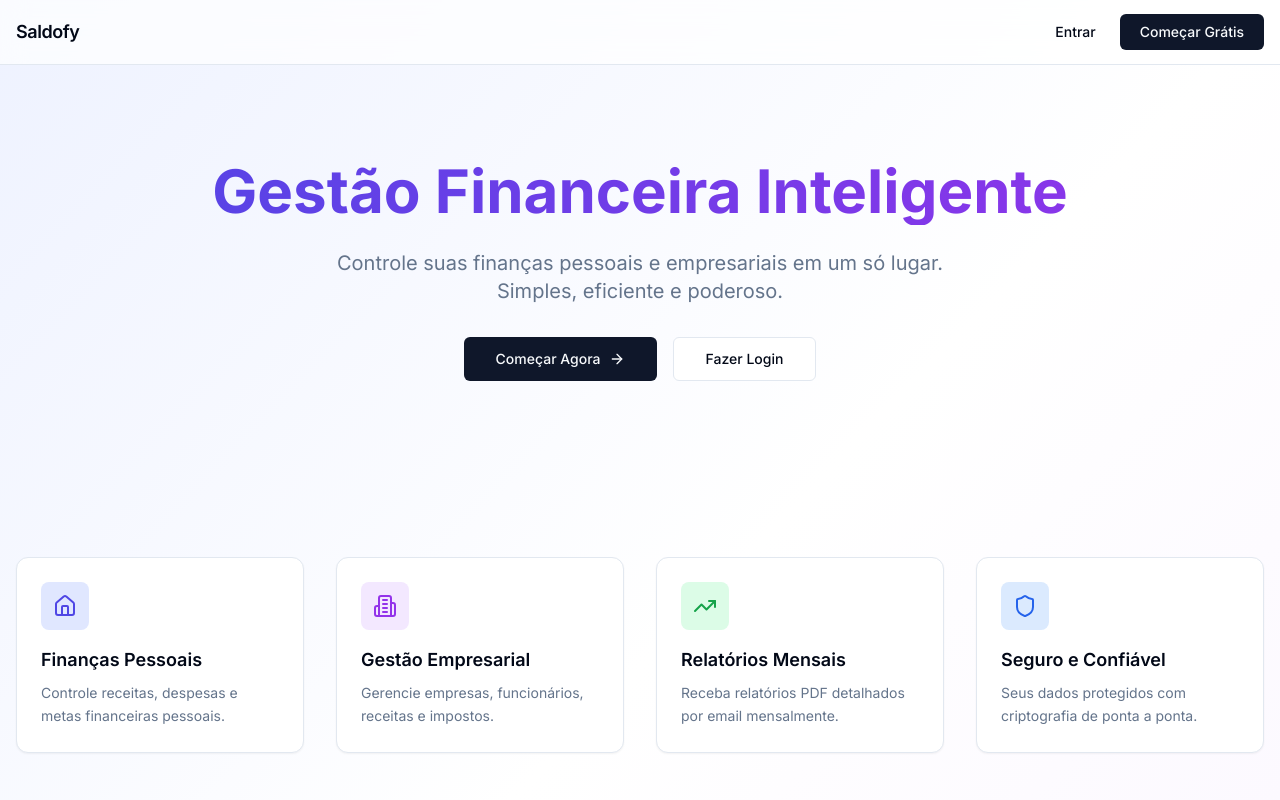
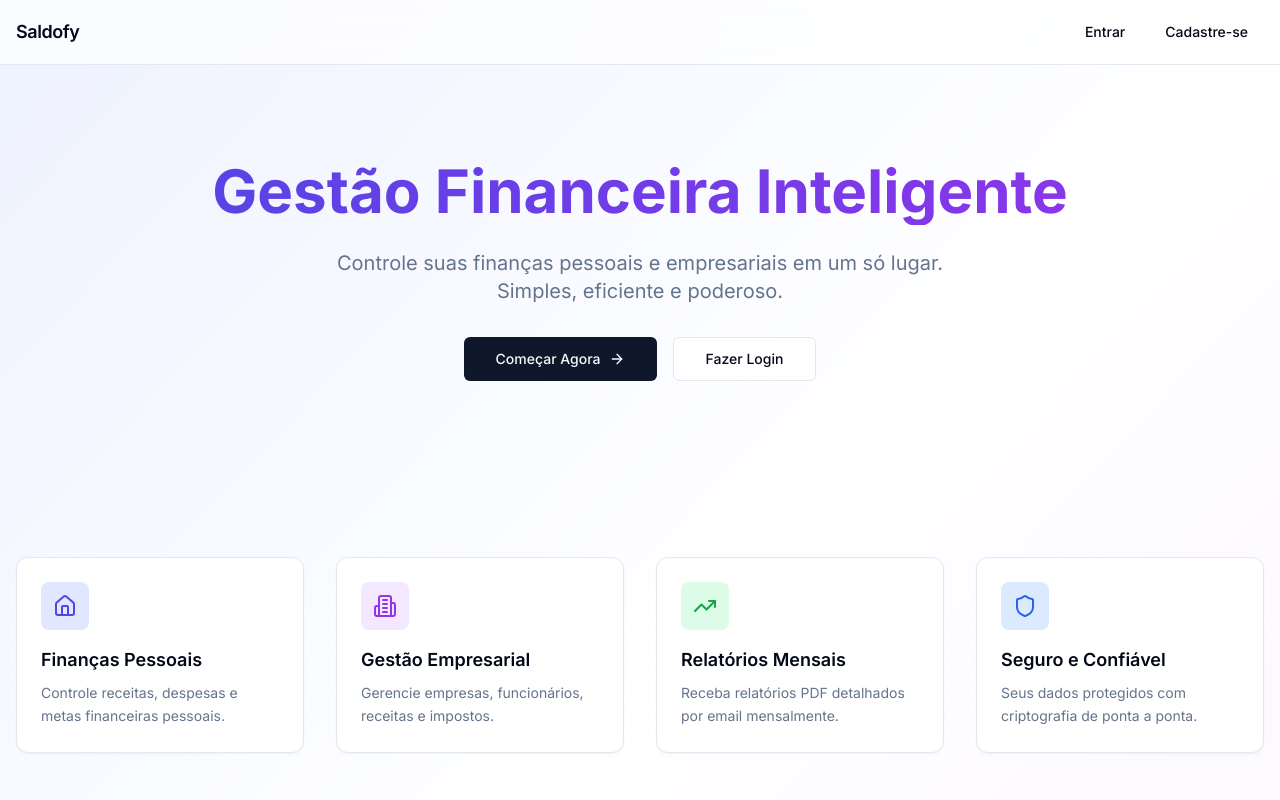
Before and after one commit to teteudeveloper/Saldofy, a Next.js app: page / in a window 1280 px wide. Shown: the top 800 px of the page. Built offline with nearby package versions, Linux system fonts and the light colour scheme.

Commit message:
feat: refine login and signup actions layout

```diff
--- a/src/app/page.tsx
+++ b/src/app/page.tsx
@@ -15,7 +15,7 @@ export default function HomePage() {
             </span>
           </Link>
 
-          <nav className="flex items-center gap-2">
+          <nav className="flex items-center gap-2 b">
             <Link href="/auth/signin">
               <Button variant="ghost" className="h-9 px-4">
                 Entrar
@@ -23,8 +23,8 @@ export default function HomePage() {
             </Link>
 
             <Link href="/auth/signup">
-              <Button className="h-9 px-5 font-medium">
-                Começar Grátis
+              <Button variant="ghost" className="h-9 px-4">
+                Cadastre-se
               </Button>
             </Link>
           </nav>
```
